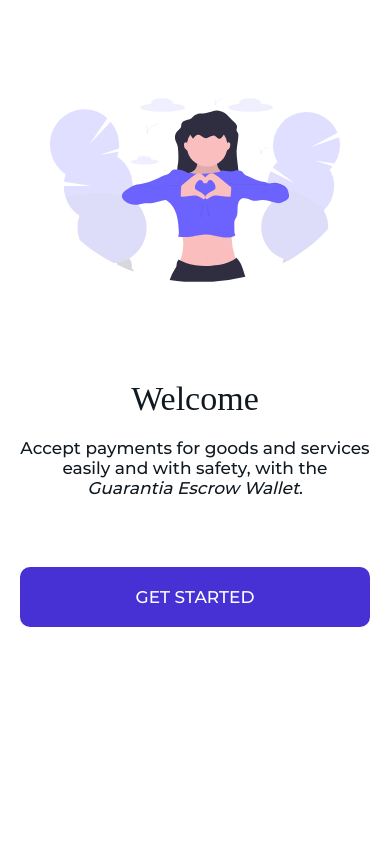
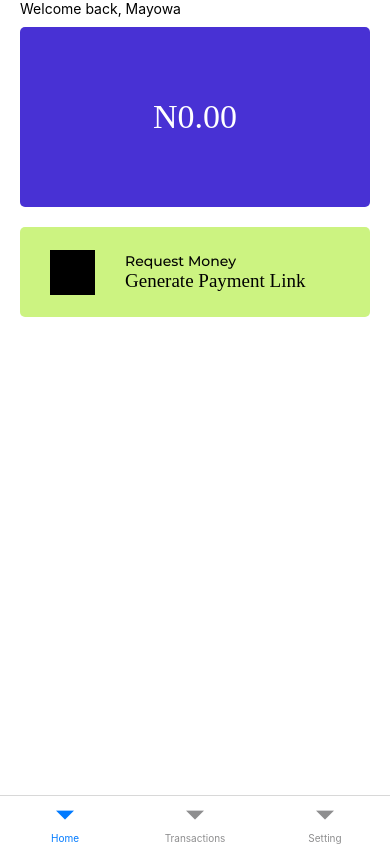
Before and after one commit to mayorityz/guarantia-app, a React Native app: screen /AppDashboard in a window 390 px wide. Built offline with nearby package versions, Linux system fonts and the light colour scheme; a web font is replaced by a local one.

Commit message:
dashboard started

```diff
--- a/App.js
+++ b/App.js
@@ -52,6 +52,11 @@
           component={AuthStackNavigation}
           options={{ headerShown: false }}
         />
+        <Stack.Screen
+          name="AppDashboard"
+          component={BottomStackNavigation}
+          options={{ headerShown: false }}
+        />
       </Stack.Navigator>
     </NavigationContainer>
   )
--- a/source/screens/authentication/Login.jsx
+++ b/source/screens/authentication/Login.jsx
@@ -44,7 +44,7 @@
             btnTitle="Login"
             btnColor={appColor.darkBlue}
             textColor="#fff"
-            onPress={() => null}
+            onPress={() => navigation.navigate('AppDashboard')}
             style={{ marginTop: 5 }}
           />
           <TouchableOpacity
--- a/source/screens/dashboard/home/Dashboard.jsx
+++ b/source/screens/dashboard/home/Dashboard.jsx
@@ -1,12 +1,48 @@
 import React from 'react'
 import AppWrapper from '../../../constants/AppWrapper'
-import { View, Text } from 'react-native'
+import { View, Text, TouchableOpacity } from 'react-native'
+import { GlobalStyle } from '../../../constants/GlobalStyle'
+import { DashHomeStyle } from './Style'
+import { Fonts } from '../../../constants/Fonts'
 
 export default function Dashboard() {
+  const actionOptions = [
+    {
+      title: '',
+      desc: '',
+      color: '',
+    },
+  ]
   return (
     <AppWrapper>
-      <View>
-        <Text>My - Dashboard</Text>
+      <View style={[GlobalStyle.p20]}>
+        <Text>Welcome back, Mayowa</Text>
+        <View style={[DashHomeStyle.WalletBalance]}>
+          <Text style={[DashHomeStyle.WalletValue]}>N0.00</Text>
+        </View>
+
+        <TouchableOpacity style={[DashHomeStyle.actionArea]}>
+          <View
+            style={{
+              width: '30%',
+              justifyContent: 'center',
+              alignItems: 'center',
+            }}
+          >
+            <View style={{ width: 45, height: 45, backgroundColor: '#000' }} />
+          </View>
+          <View style={{ width: '70%' }}>
+            <Text style={[DashHomeStyle.actionAreaText]}>Request Money</Text>
+            <Text
+              style={[
+                DashHomeStyle.actionAreaText,
+                { fontSize: 19, fontFamily: Fonts.MonsteratBold },
+              ]}
+            >
+              Generate Payment Link
+            </Text>
+          </View>
+        </TouchableOpacity>
       </View>
     </AppWrapper>
   )
--- /dev/null
+++ b/source/screens/dashboard/home/Style.js
@@ -0,0 +1,33 @@
+import { StyleSheet } from 'react-native'
+import { appColor } from '../../../constants/Colors'
+import { Fonts } from '../../../constants/Fonts'
+
+export const DashHomeStyle = StyleSheet.create({
+  WalletBalance: {
+    width: '100%',
+    height: 180,
+    backgroundColor: appColor.primaryColor,
+    borderRadius: 5,
+    marginTop: 10,
+    justifyContent: 'center',
+    alignItems: 'center',
+  },
+  WalletValue: {
+    fontSize: 34,
+    fontFamily: Fonts.MonsteratBold,
+    color: '#fff',
+  },
+  actionArea: {
+    width: '100%',
+    height: 90,
+    backgroundColor: appColor.secondaryColor,
+    marginTop: 20,
+    borderRadius: 5,
+    flexDirection: 'row',
+    alignItems: 'center',
+  },
+  actionAreaText: {
+    color: '#000',
+    fontFamily: Fonts.Monsterat500,
+  },
+})
```
